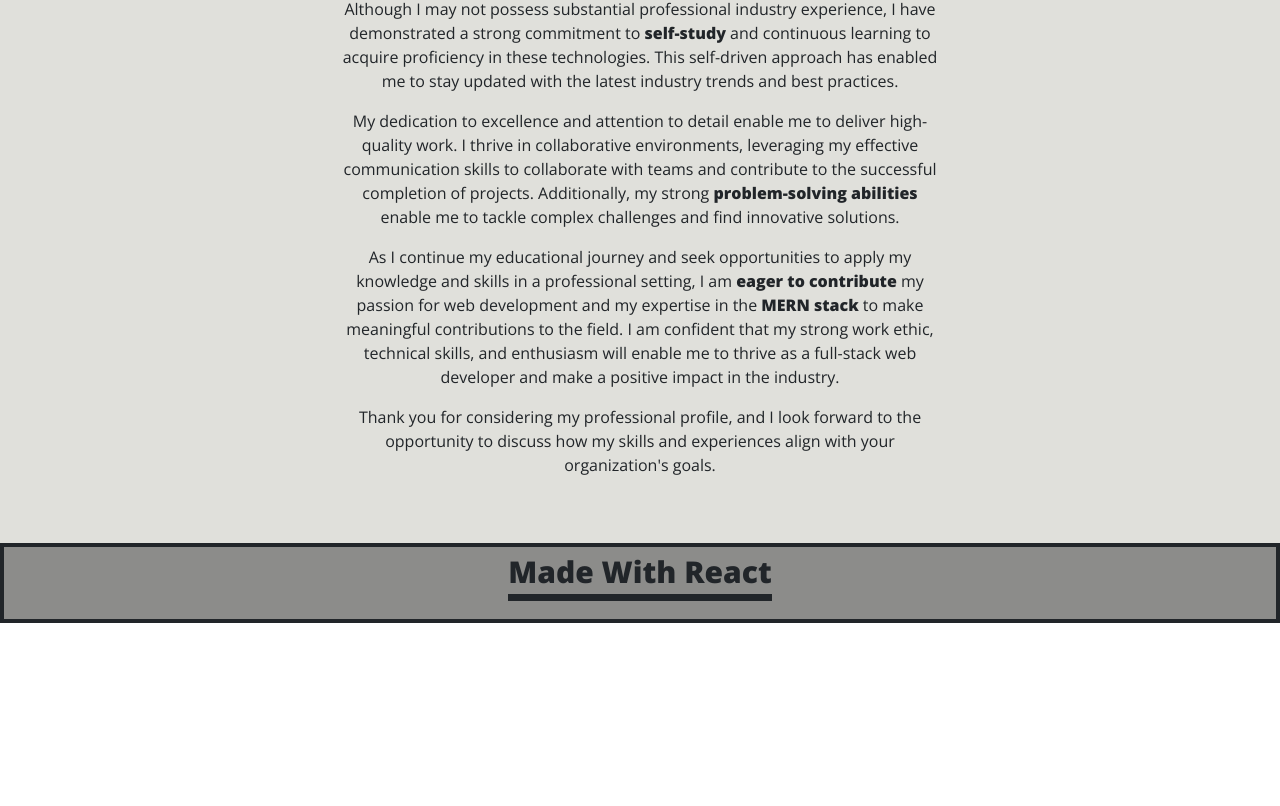
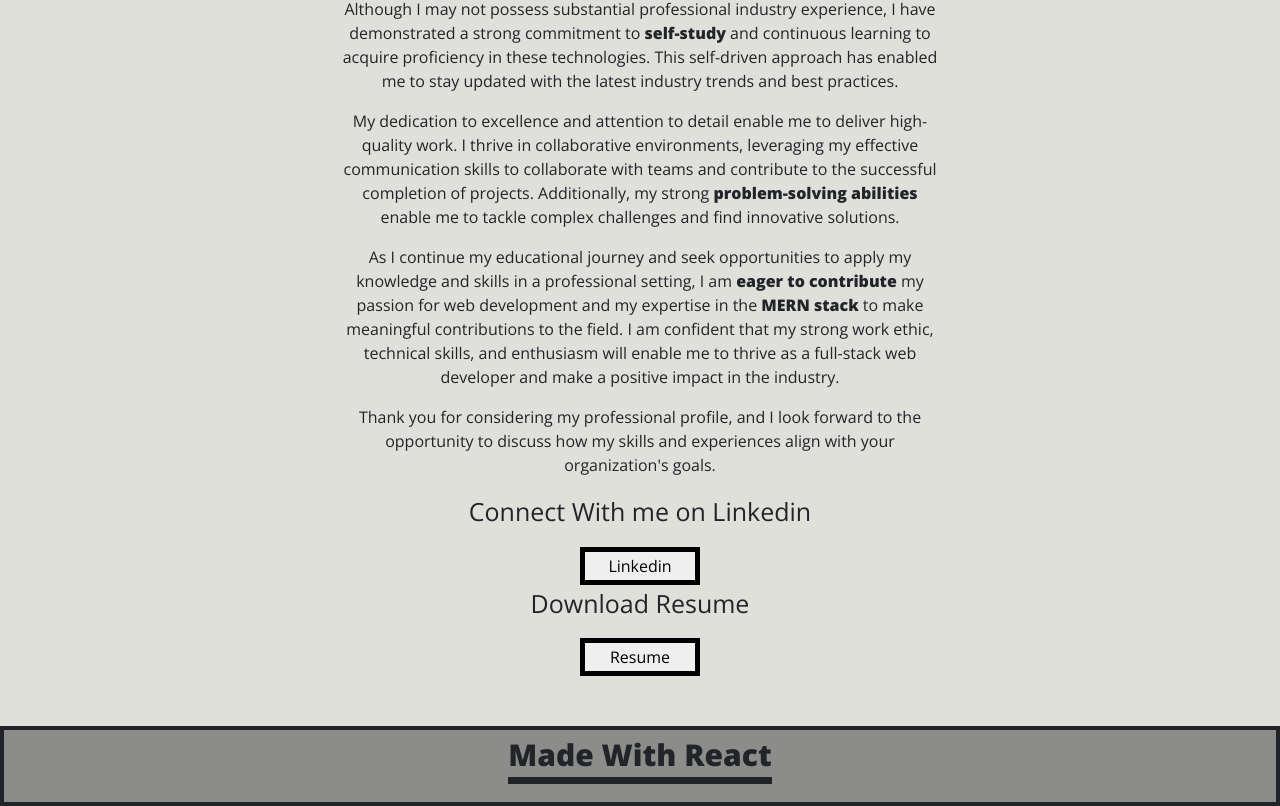
Before and after one commit to amarjitmangarhia/portfolio, a React (Create React App) app: page /about in a window 1280 px wide. Shown: the part 1214-2020 px from the top of the page. Before the commit the page ends 1837 px from the top, so only its background shows below. Built offline with nearby package versions, Linux system fonts and the light colour scheme.

Commit message:
added_resume

```diff
--- a/src/components/about/About.js
+++ b/src/components/about/About.js
@@ -2,11 +2,12 @@ import React from 'react'
 import Menu from '../menu/Menu'
 import styles from "../about/About.module.css"
 import img from "../../images/me.png"
+import resume from "../../resume/resume.pdf"
 
 const About = () => {
     return (
         <div className={styles.container}>
-            <Menu projectString={"/#section_project"} contactString={"/#section_contact"} whatido={"/#section_whatido"}/>
+            <Menu projectString={"/#section_project"} contactString={"/#section_contact"} whatido={"/#section_whatido"} />
             <div className={styles.content}>
                 <h2> About Me</h2>
                 <img src={img} alt="me" />
@@ -24,6 +25,18 @@ const About = () => {
                     <p>As I continue my educational journey and seek opportunities to apply my knowledge and skills in a professional setting, I am <span> eager to contribute </span> my passion for web development and my expertise in the <span> MERN stack </span> to make meaningful contributions to the field. I am confident that my strong work ethic, technical skills, and enthusiasm will enable me to thrive as a full-stack web developer and make a positive impact in the industry.</p>
 
                     <p>Thank you for considering my professional profile, and I look forward to the opportunity to discuss how my skills and experiences align with your organization's goals.</p>
+
+                    <div className={styles.connection}>
+                        <div className={styles.connect}>
+                            <p>Connect With me on Linkedin</p>
+                          <a href='https://www.linkedin.com/in/amarjitsingh1/' >  <button>Linkedin</button></a>
+                        </div>
+                        <div className={styles.connect}>
+                            <p>Download Resume</p>
+                          <a href={resume} download="amar_resume" target="_blank" rel="noreferrer" >  <button>Resume</button></a>
+                        </div>
+                    </div>
+
                 </div>
             </div>
             <div className={styles.footer}>
--- a/src/components/about/About.module.css
+++ b/src/components/about/About.module.css
@@ -52,6 +52,22 @@ span {
     border-bottom: 7px solid;
 }
 
+.connection .connect p {
+    font-size: 25px;
+}
+
+.connection .connect button{
+
+        list-style-type: none;
+        margin: 0 10px;
+        border: 5px solid;
+        padding: 2px;
+        cursor: pointer;
+        width: 120px;
+        text-align: center;
+
+}
+
 @media  screen and (max-width: 768px) {
 
     .content {
--- a/src/components/contact/Contact.js
+++ b/src/components/contact/Contact.js
@@ -41,13 +41,13 @@ const Contact = () => {
                     </svg>
                     <p>Ontario, Canada</p>
                 </div>
-                <div className={styles.phone}>
+                {/* <div className={styles.phone}>
                     <svg xmlns="http://www.w3.org/2000/svg" width="20" height="20" fill="#9473d0" class="bi bi-telephone" viewBox="0 0 16 16">
                         <path d="M3.654 1.328a.678.678 0 0 0-1.015-.063L1.605 2.3c-.483.484-.661 1.169-.45 1.77a17.568 17.568 0 0 0 4.168 6.608 17.569 17.569 0 0 0 6.608 4.168c.601.211 1.286.033 1.77-.45l1.034-1.034a.678.678 0 0 0-.063-1.015l-2.307-1.794a.678.678 0 0 0-.58-.122l-2.19.547a1.745 1.745 0 0 1-1.657-.459L5.482 8.062a1.745 1.745 0 0 1-.46-1.657l.548-2.19a.678.678 0 0 0-.122-.58L3.654 1.328zM1.884.511a1.745 1.745 0 0 1 2.612.163L6.29 2.98c.329.423.445.974.315 1.494l-.547 2.19a.678.678 0 0 0 .178.643l2.457 2.457a.678.678 0 0 0 .644.178l2.189-.547a1.745 1.745 0 0 1 1.494.315l2.306 1.794c.829.645.905 1.87.163 2.611l-1.034 1.034c-.74.74-1.846 1.065-2.877.702a18.634 18.634 0 0 1-7.01-4.42 18.634 18.634 0 0 1-4.42-7.009c-.362-1.03-.037-2.137.703-2.877L1.885.511z" />
                     </svg>
                     <p>0000000000</p>
 
-                </div>
+                </div> */}
                 <div className={styles.email}>
                     <svg xmlns="http://www.w3.org/2000/svg" width="20" height="20" fill="#9473d0" class="bi bi-envelope" viewBox="0 0 16 16">
                         <path d="M0 4a2 2 0 0 1 2-2h12a2 2 0 0 1 2 2v8a2 2 0 0 1-2 2H2a2 2 0 0 1-2-2V4Zm2-1a1 1 0 0 0-1 1v.217l7 4.2 7-4.2V4a1 1 0 0 0-1-1H2Zm13 2.383-4.708 2.825L15 11.105V5.383Zm-.034 6.876-5.64-3.471L8 9.583l-1.326-.795-5.64 3.47A1 1 0 0 0 2 13h12a1 1 0 0 0 .966-.741ZM1 11.105l4.708-2.897L1 5.383v5.722Z" />
```
Also changed, not shown: 1 other file (tests, documents, lock files or other folders). Lines whose indentation alone changed are shown as unchanged.
